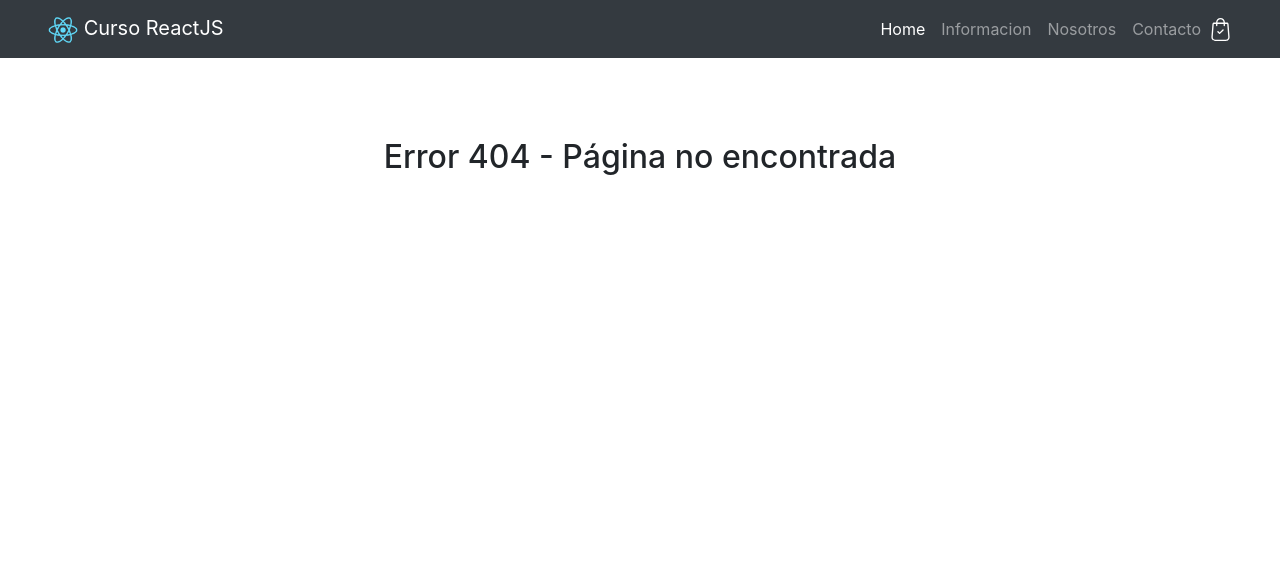
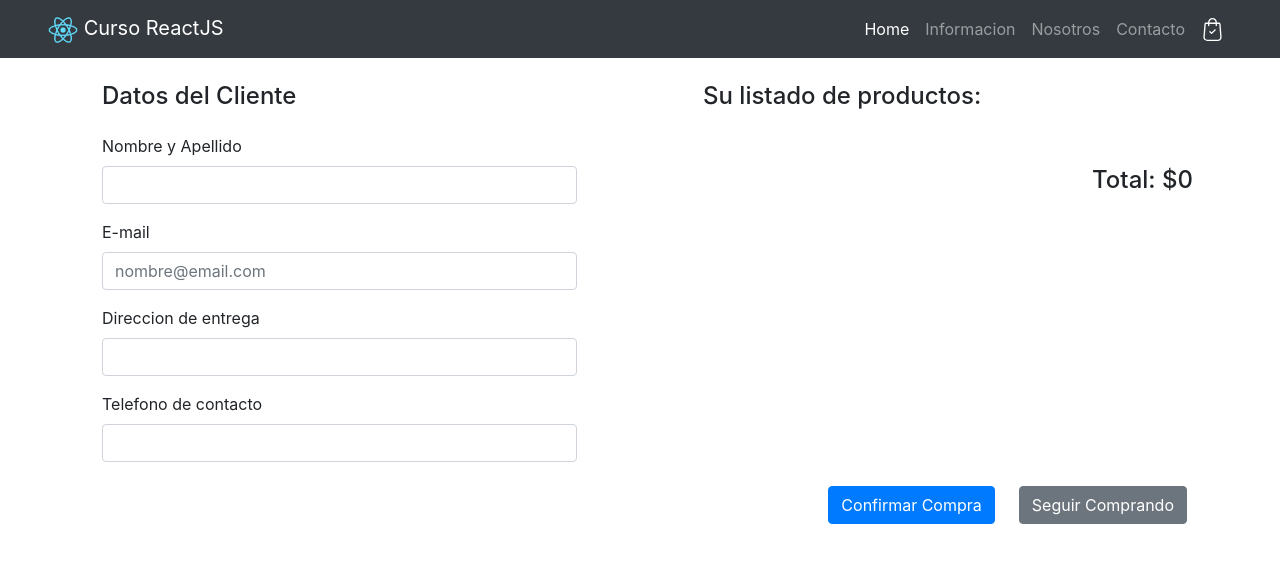
Before and after one commit to eliaslee87/proyecto-elias, a React (Create React App) app: page /checkout in a window 1280 px wide. Before the commit this address had no page. Shown: the top 562 px of the page. Built offline with nearby package versions, Linux system fonts and the light colour scheme.

Commit message:
Desafio Item Collection II

```diff
--- a/src/App.css
+++ b/src/App.css
@@ -28,11 +28,47 @@
   color: #61dafb;
 }
 
-@keyframes App-logo-spin {
-  from {
-    transform: rotate(0deg);
-  }
-  to {
-    transform: rotate(360deg);
+/*-- Styles --*/
+
+.customOverlay {
+  position: fixed;
+  top: 0;
+  left: 0;
+  right: 0;
+  bottom: 0;
+  background-color: rgba(0, 0, 0, 0.65);
+  z-index: 9999;
+}
+
+.customModal {
+  position: absolute;
+  top: 2rem;
+  left: 10rem;
+  right: 10rem;
+  bottom: 2rem;
+  border: 1px solid #ccc;
+  background: #fff;
+  overflow: auto;
+  border-radius: 4px;
+  outline: none;
+  padding: 0px;
+}
+
+@media only screen and (max-width: 360px) {
+  .customModal {
+    top: 3rem;
+    left: 0.5rem;
+    right: 0.5rem;
+    bottom: 1rem;
   }
 }
+input::-webkit-outer-spin-button,
+input::-webkit-inner-spin-button {
+    /* display: none; <- Crashes Chrome on hover */
+    -webkit-appearance: none;
+    margin: 0; /* <-- Apparently some margin are still there even though it's hidden */
+}
+
+input[type=number] {
+    -moz-appearance:textfield; /* Firefox */
+}
--- a/src/App.jsx
+++ b/src/App.jsx
@@ -1,16 +1,20 @@
 import './App.css'
 import 'bootstrap/dist/css/bootstrap.min.css'
 import { BrowserRouter, Switch, Route } from 'react-router-dom'
+/* import { CartProvider } from './context/CartContext' - Pase el Provider al Index.JS porque no me tomaba el context del estado del modal.*/
+import { useContext } from 'react'
+import { CartContext } from './context/CartContext'
+
 import Modal from 'react-modal'
+
 import NavbarComponent from './components/NavBar'
 import ItemListContainer from './containers/ItemListContainer'
 import ItemDetailContainer from './containers/ItemDetailContainer'
 import CartComponent from './components/Cart'
+import CheckoutComponent from './components/Checkout'
+import OrderConfirmationComponent from './components/OrderConfirmation'
 
-/* import { CartProvider } from './context/CartContext' - Pase el Provider al Index.JS porque no me tomaba el context del estado del modal.*/
 
-import { useContext } from 'react'
-import { CartContext } from './context/CartContext'
 
 Modal.setAppElement('#root')
 
@@ -23,19 +27,7 @@ function App() {
       <BrowserRouter>
         <NavbarComponent />
 
-        <Modal isOpen={cartModal} onRequestClose={()=> setCartModal(false)} shouldCloseOnOverlayClick={false} style={{
-          overlay: {
-            zIndex: 9999,
-            backgroundColor: 'rgba(0, 0, 0, 0.65)'
-          },
-          content: {
-            top: '2rem',
-            bottom: '2rem',
-            left: '10rem',
-            right:  '10rem',
-            padding:'0px'
-          }
-          }}>
+        <Modal isOpen={cartModal} onRequestClose={()=> setCartModal(false)} shouldCloseOnOverlayClick={false} className="customModal" overlayClassName="customOverlay">
           <CartComponent />
         </Modal>
 
@@ -53,6 +45,12 @@ function App() {
             <Route exact path="/cart">
               <CartComponent />
             </Route>
+            <Route exact path="/checkout">
+              <CheckoutComponent />
+            </Route>
+            <Route exact path="/confirmacion">
+              <OrderConfirmationComponent />
+            </Route>
             <Route path="*">
               <div className="mt-5">
                 <h2>Error 404 - Página no encontrada</h2>
--- a/src/components/Cart/index.jsx
+++ b/src/components/Cart/index.jsx
@@ -1,27 +1,21 @@
 import { useContext } from 'react'
 import { CartContext } from './../../context/CartContext'
-import { Link }from 'react-router-dom'
+import { Link } from 'react-router-dom'
 
 const CartComponent = () => {
 
-    const {cart, setCart, removeProduct, setCartModal} = useContext(CartContext)
-
-    const totalFinal = cart.reduce((prev, cur) => {
-        return prev + (cur.quantity*cur.price)
-    },0)
-
-    console.log(cart)
+    const {cart, setCart, removeProduct, setCartModal, totalFinal} = useContext(CartContext)
 
     return (
-        cart.length === 0 ?
+        cart.length === 0 ? /* Corregir ternario para que cambie solo la segunda parte y no el sticky-top*/
         <div>
             <div className="sticky-top bg-light">
                 <div className="row">
-                    <div className="col-1"></div>
-                    <div className="col-10">
+                    <div className="col-3 col-sm-1"></div>
+                    <div className="col-6 col-sm-10">
                         <h2>Su carrito</h2>
                     </div>
-                    <div className="col-1 d-flex align-items-center justify-content-center">
+                    <div className="col-3 col-sm-1 d-flex align-items-center justify-content-center">
                         <button type="button" className="close" onClick={()=> setCartModal(false)}>
                             <span>&times;</span>
                         </button>
@@ -30,7 +24,7 @@ const CartComponent = () => {
             </div>
             <div className="container p-5">
                 <h5 className="mb-5 text-center">Su carrito esta vacio</h5>
-                <div className="row justify-content-end">
+                <div className="row justify-content-center justify-content-sm-end">
                     <Link to="/">
                         <button className="btn btn-primary" onClick={()=> setCartModal(false)}>Volver al Home</button>
                     </Link>
@@ -44,46 +38,46 @@ const CartComponent = () => {
         <div>
             <div className="sticky-top bg-light">
                 <div className="row">
-                    <div className="col-1"></div>
-                    <div className="col-10">
+                <div className="col-3 col-sm-1"></div>
+                <div className="col-6 col-sm-10">
                         <h2>Su carrito</h2>
                     </div>
-                    <div className="col-1 d-flex align-items-center justify-content-center">
+                    <div className="col-3 col-sm-1 d-flex align-items-center justify-content-center">
                         <button type="button" className="close" onClick={()=> setCartModal(false)}>
                             <span>&times;</span>
                         </button>
                     </div>
                 </div>
             </div>
-            <div className="container p-5">
+            <div className="container p-4 p-sm-5">
                 <h5 className="mb-5 text-center">Los productos en su carrito son:</h5>
                 {cart.map((product, index) => {
-                    return <div className="row border rounded my-4 p-4" key={index}>
-                    <div className="col-4">
+                    return <div className="row border rounded my-2 py-1 my-sm-4 p-sm-4" key={index}>
+                    <div className="col-12 col-sm-3 text-center">
                         <img src={`/images/${product.logo}`} className="img-fluid" alt={product.name} style={{filter:`${product.image}`}} width="180"/>
                     </div>
-                    <div className="col-4 d-flex align-items-center">
-                        <dl className="text-left">
+                    <div className="col-12 col-sm-4 d-flex align-items-end justify-content-center">
+                        <dl className="text-center text-sm-left">
                             <dd className="font-weight-bold">Nombre: {product.name}</dd>
                             <dd>Precio Unitario: ${product.price}</dd>
                             <dd>Cantidad: {product.quantity}</dd>
                         </dl>
                     </div>
-                    <div className="col-2 d-flex align-items-center">
+                    <div className="col-12 col-sm-4 d-flex align-items-center justify-content-center mb-2">
                         <span className="font-italic">Subtotal: ${product.quantity * product.price}</span>
                     </div>
-                    <div className="col-2 d-flex align-items-center justify-content-center">
+                    <div className="col-12 col-sm-1 d-flex align-items-center justify-content-end mb-2">
                         <button type="button" className="close" onClick={()=> {removeProduct(product.id)}}>
                             <span aria-hidden="true">&times;</span>
                         </button>
                     </div>
                 </div>})}
-                <div className="row justify-content-end mb-3">
+                <div className="row justify-content-center justify-content-sm-end my-4 my-sm-3">
                     <h4>Total: ${totalFinal}</h4>
                 </div>
-                <div className="row justify-content-end">
+                <div className="row my-2 justify-content-center justify-content-sm-end">
                     <button className="btn btn-secondary mr-1" onClick={() => setCart([])}>Vaciar Carrito</button>
-                    <button className="btn btn-primary">Ir a Checkout</button>
+                    <Link to="/checkout"><button className="btn btn-primary" onClick={() => {setCartModal(false)}}>Ir a Checkout</button></Link>
                 </div>
             </div>
         </div>
--- a/src/components/CartWidget/index.jsx
+++ b/src/components/CartWidget/index.jsx
@@ -7,7 +7,7 @@ const CartWidgetComponent = () => {
     const {setCartModal, cart, totalProductos} = useContext(CartContext)
 
     return (
-        <div>
+        <div className="p-2">
             <img src={cartlogo} className="d-inline-block align-bottom" style={{filter: "invert(99%) sepia(10%) saturate(360%) hue-rotate(60deg) brightness(111%) contrast(100%)"}} width="23" height="23" alt="Carrito" onClick={ ()=> setCartModal(true)}/>{ cart.length !== 0 && <span className="text-white">({totalProductos})</span>}
         </div>
     )
--- /dev/null
+++ b/src/components/Checkout/index.jsx
@@ -0,0 +1,96 @@
+import { useContext } from 'react'
+import { CartContext } from './../../context/CartContext'
+import { Link } from 'react-router-dom'
+import { getFirestore } from '../../firebase'
+import firebase from 'firebase'
+
+const CheckoutComponent = () => {
+
+    const {cart, setCart, removeProduct, totalFinal, setOrderID, buyer, setBuyer} = useContext(CartContext)
+
+    const confirmarOrden = () => {
+
+        let newOrder = {
+            buyer: buyer,
+            items:[...cart],
+            date: firebase.firestore.Timestamp.fromDate(new Date()).toDate(),
+            total: totalFinal}
+
+        const fsDB = getFirestore()
+        const OrdersCollection = fsDB.collection("Ordenes")
+        OrdersCollection.add(newOrder).then((value)=>{
+            setOrderID(value.id)
+        })
+
+        setCart([])
+
+    }
+
+    return (
+        <>
+        <div className="container-fluid">
+            <div className="row mx-sm-4">
+                <div className="col-12 col-sm-6 mt-3 mt-sm-4">
+
+                    <div className="container px-sm-5">
+                        <h4 className="mb-4">Datos del Cliente</h4>
+                        <div className="form-group">
+                            <label>Nombre y Apellido</label>
+                            <input type="text" className="form-control mb-3 text-left" id="customerName" onChange={(e) => setBuyer({...buyer, name: e.target.value})} />
+                            <label>E-mail</label>
+                            <input type="email" className="form-control mb-3 text-left" id="customerEmail" placeholder="nombre@email.com"onChange={(e) => setBuyer({...buyer, email: e.target.value})} />
+                            <label>Direccion de entrega</label>
+                            <input type="text" className="form-control mb-3 text-left" id="customerAddress" onChange={(e) => setBuyer({...buyer, address: e.target.value})} />
+                            <label>Telefono de contacto</label>
+                            <input type="number" className="form-control mb-3 text-left" id="customerPhone" onChange={(e) => setBuyer({...buyer, phone: e.target.value})} />
+                        </div>
+                    </div>
+
+                </div>
+
+                <div className="col-12 col-sm-6 mt-3 mt-sm-4">
+
+                    <div className="container px-sm-5">
+                        <h4 className="mb-5">Su listado de productos:</h4>
+                        {cart.map((product, index) => {
+                        return <div className="row border my-2 py-1" key={index}>
+                            <div className="col-12 col-sm-3 text-center">
+                                <img src={`/images/${product.logo}`} className="img-fluid" alt={product.name} style={{filter:`${product.image}`}} width="180"/>
+                            </div>
+                            <div className="col-12 col-sm-4 d-flex align-items-end justify-content-center">
+                                <dl className="text-center text-sm-left">
+                                    <dd className="font-weight-bold">Nombre: {product.name}</dd>
+                                    <dd>Precio Unitario: ${product.price}</dd>
+                                    <dd>Cantidad: {product.quantity}</dd>
+                                </dl>
+                            </div>
+                            <div className="col-12 col-sm-4 d-flex align-items-center justify-content-center mb-2">
+                                <span className="font-italic">Subtotal: ${product.quantity * product.price}</span>
+                            </div>
+                            <div className="col-12 col-sm-1 d-flex align-items-center justify-content-end mb-2">
+                                <button type="button" className="close" onClick={()=> {removeProduct(product.id)}}>
+                                    <span aria-hidden="true">&times;</span>
+                                </button>
+                            </div>
+                        </div>})}
+                        <div className="row justify-content-center justify-content-sm-end my-4 my-sm-3">
+                            <h4 className="mt-2">Total: ${totalFinal}</h4>
+                        </div>
+                    </div>
+
+                </div>
+
+                <div className="col-12 my-2">
+                    <div className="container-fluid d-flex justify-content-sm-end">
+                        <Link to="/confirmacion"><button className="btn btn-primary mr-4" onClick={() => confirmarOrden()}>Confirmar Compra</button></Link>
+                        <Link to="/"><button className="btn btn-secondary mr-sm-4">Seguir Comprando</button></Link>
+                    </div>
+                </div>
+
+            </div>
+        </div>
+        </>
+    )
+}
+
+export default CheckoutComponent
--- a/src/components/ItemDetail/index.jsx
+++ b/src/components/ItemDetail/index.jsx
@@ -16,9 +16,11 @@ const ItemDetailComponent = ({product}) => {
         addProduct(product.id, product.name, product.price, product.image, product.logo, counterNumber)
 
         setAddedToCart(true)
+
     }
 
     useEffect( () => {
+
         setCurrentProductID(product.id)
     }, [setCurrentProductID, product.id])
 
--- a/src/components/NavBar/index.jsx
+++ b/src/components/NavBar/index.jsx
@@ -6,14 +6,14 @@ const NavbarComponent = () => {
 
   return (
     <div>
-        <nav className="navbar navbar-expand-lg navbar-dark bg-dark sticky-top px-5">
+        <nav className="navbar navbar-expand-lg navbar-dark bg-dark sticky-top px-sm-5">
             <Link className="navbar-brand" to="/">
                 <img src="/logo192.png" width="30" height="30" className="d-inline-block align-middle" alt="logo"/> Curso ReactJS
             </Link>
             <button className="navbar-toggler" type="button" data-toggle="collapse" data-target="#navbarNav" aria-controls="navbarNav" aria-expanded="false" aria-label="Toggle navigation">
                 <span className="navbar-toggler-icon"></span>
             </button>
-            <div className="collapse navbar-collapse justify-content-end" id="navbarNav">
+            <div className="collapse navbar-collapse justify-content-sm-end text-center" id="navbarNav">
                 <ul className="navbar-nav">
                 <li className="nav-item">
                     <NavLink to="/" activeClassName="active" className="nav-link">Home</NavLink>
--- /dev/null
+++ b/src/components/OrderConfirmation/index.jsx
@@ -0,0 +1,28 @@
+import { useContext } from 'react'
+import { CartContext } from './../../context/CartContext'
+import { Link } from 'react-router-dom'
+
+const OrderConfirmationComponent = () => {
+
+    const { orderID, buyer} = useContext(CartContext)
+
+
+    return (
+        <div className="container">
+            <div className="row mt-sm-4">
+                <div className="col-12 my-4 text-center">
+                    <h3 className="mb-4">¡Su orden fue confirmada!</h3>
+                    <p className="lead mb-4">{buyer.name}, ¡Muchas gracias por elegirnos!<br/>Su orden fue confirmada satisfactoriamente y hemos enviado el mail de confirmacion a {buyer.email}.<br/><br/>El codigo de su orden es el:</p>
+                    <h3 className="mb-4 text-primary">{orderID}</h3>
+                </div>
+
+                <div className="col-12 text-center">
+                        <Link to="/"><button className="btn btn-secondary mr-sm-4">Volver al Home</button></Link>
+                </div>
+
+            </div>
+        </div>
+    )
+}
+
+export default OrderConfirmationComponent
--- a/src/containers/ItemDetailContainer/index.jsx
+++ b/src/containers/ItemDetailContainer/index.jsx
@@ -15,15 +15,15 @@ const ItemDetailContainer = () => {
         const fsDB = getFirestore()
         const productList = fsDB.collection("Items")
 
-        const loadProductList = new Promise ((resolve, reject) => {
-
-            resolve(productList.get().then((value) => {
-                let aux = value.docs.map(e => {
-                    return {...e.data(), id: e.id}
+        const loadProductList =
+            new Promise((resolve, reject) => {
+                productList.get().then((value) => {
+                    let aux = value.docs.map(e => {
+                        return { ...e.data(), id: e.id }
+                    })
+                    resolve(aux.sort((a, b) => { if (a.name < b.name) { return -1 }; if (a.name > b.name) { return 1 }; return 0 }));
                 })
-                return aux.sort((a,b) => {if (a.name < b.name){return -1}; if (a.name > b.name){return 1}; return 0})
-            }))
-        })
+            })
 
         loadProductList.then((database) => {
 
--- a/src/containers/ItemListContainer/index.jsx
+++ b/src/containers/ItemListContainer/index.jsx
@@ -16,15 +16,15 @@ const ItemListContainer = () => {
         const fsDB = getFirestore()
         const productList = fsDB.collection("Items")
 
-        const loadProductList = new Promise ((resolve, reject) => {
-
-            resolve(productList.get().then((value) => {
-                let aux = value.docs.map(e => {
-                    return {...e.data(), id: e.id}
+        const loadProductList =
+            new Promise((resolve, reject) => {
+                productList.get().then((value) => {
+                    let aux = value.docs.map(e => {
+                        return { ...e.data(), id: e.id }
+                    })
+                    resolve(aux.sort((a, b) => { if (a.name < b.name) { return -1 }; if (a.name > b.name) { return 1 }; return 0 }));
                 })
-                return aux.sort((a,b) => {if (a.name < b.name){return -1}; if (a.name > b.name){return 1}; return 0})
-            }))
-        })
+            })
 
         loadProductList.then((database) => {
 
--- a/src/context/CartContext.jsx
+++ b/src/context/CartContext.jsx
@@ -1,4 +1,4 @@
-import { createContext, useState } from 'react'
+import { createContext, useEffect, useState } from 'react'
 
 export const CartContext = createContext([])
 
@@ -10,9 +10,7 @@ export const CartProvider = ({children}) => {
     ,0)
 
     const [currentProductID, setCurrentProductID] = useState()
-
     const productExists = cart.find(e => e.id === currentProductID) ? true : false
-
     const addProduct = (id, name, price, image, logo, quantity) => {
         (productExists === false) ?
             setCart([...cart, {id: id, name: name, price: price, logo: logo, image: image, quantity: quantity}])
@@ -28,8 +26,25 @@ export const CartProvider = ({children}) => {
         setCart(cart.filter(product => product.id !== id))
     }
 
+    /*-- Para el Cart y Checkout --*/
+    const totalFinal = cart.reduce((prev, cur) => {
+        return prev + (cur.quantity*cur.price)
+    },0)
 
-    return <CartContext.Provider value={{cart, setCart, currentProductID, setCurrentProductID, productExists, addProduct, removeProduct, cartModal, setCartModal, totalProductos}}>
+    /*-- Para el Checkout --*/
+    const [orderID, setOrderID] = useState()
+    const [buyer, setBuyer] = useState({name: "", email: "", address: "",phone: ""})
+
+    /*-- Local Storage --*/
+/*     useEffect( () => {
+        if(localStorage.getItem('cart') !== null){
+            setCart(JSON.parse(localStorage.getItem('cart')))
+            console.log(localStorage.getItem('cart'))
+        }
+    },[]) */
+
+
+    return <CartContext.Provider value={{cart, setCart, currentProductID, setCurrentProductID, productExists, addProduct, removeProduct, cartModal, setCartModal, totalProductos, totalFinal, orderID, setOrderID, buyer, setBuyer}}>
         {children}
     </CartContext.Provider>
 
```
Also changed, not shown: 1 other file (tests, documents, lock files or other folders).
